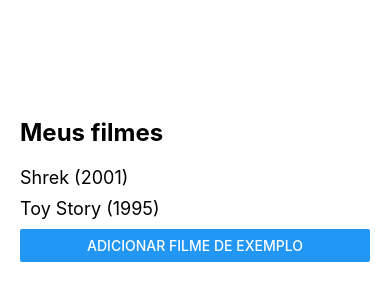
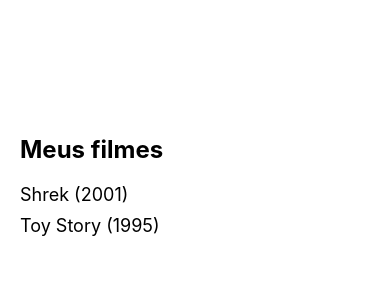
Before and after one commit to leticiavideira/ListaDeFilmes, a React Native app: screen / in a window 390 px wide. Shown: the part 232-532 px from the top of the page. Built offline with nearby package versions, Linux system fonts and the light colour scheme.

Commit message:
Compartilhar dados entre componentes usando props

```diff
--- a/App.js
+++ b/App.js
@@ -1,6 +1,12 @@
-import TelaAdicionar from "./TelaAdicionar";
-import TelaFilmes from "./TelaFilmes";
 
-export default function App(){
-  return <TelaFilmes />;
+import { useState } from 'react';
+import TelaFilmes from './TelaFilmes';
+
+export default function App() {
+  const [filmes, setFilmes] = useState([
+    { id: 1, titulo: 'Shrek', ano: '2001' },
+    { id: 2, titulo: 'Toy Story', ano: '1995' },
+  ]);
+
+  return <TelaFilmes filmes={filmes} />;
 }
--- a/TelaFilmes.js
+++ b/TelaFilmes.js
@@ -1,28 +1,7 @@
 
-import { useState } from 'react';
-import {
-  View,
-  Text,
-  Button,
-  StyleSheet,
-} from 'react-native';
+import { View, Text, StyleSheet } from 'react-native';
 
-export default function TelaFilmes() {
-  const [filmes, setFilmes] = useState([
-    { id: 1, titulo: 'Shrek', ano: '2001' },
-    { id: 2, titulo: 'Toy Story', ano: '1995' },
-  ]);
-
-  function adicionarFilmeExemplo() {
-    const novoFilme = {
-      id: filmes.length + 1,
-      titulo: 'Procurando Nemo',
-      ano: '2003',
-    };
-
-    setFilmes([...filmes, novoFilme]);
-  }
-
+export default function TelaFilmes({ filmes }) {
   return (
     <View style={styles.container}>
       <Text style={styles.titulo}>Meus filmes</Text>
@@ -36,11 +15,6 @@
       {filmes.length === 0 && (
         <Text>Nenhum filme cadastrado.</Text>
       )}
-
-      <Button
-        title="Adicionar filme de exemplo"
-        onPress={adicionarFilmeExemplo}
-      />
     </View>
   );
 }
```
